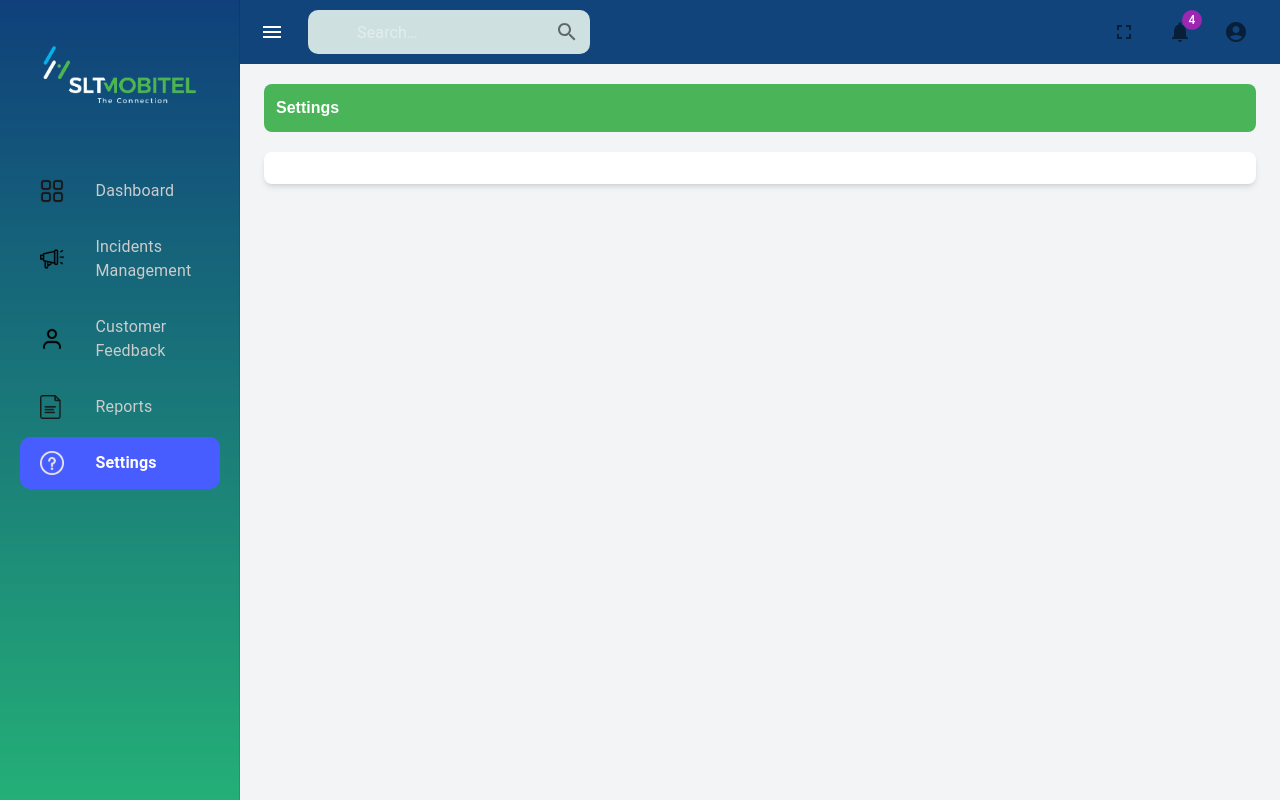
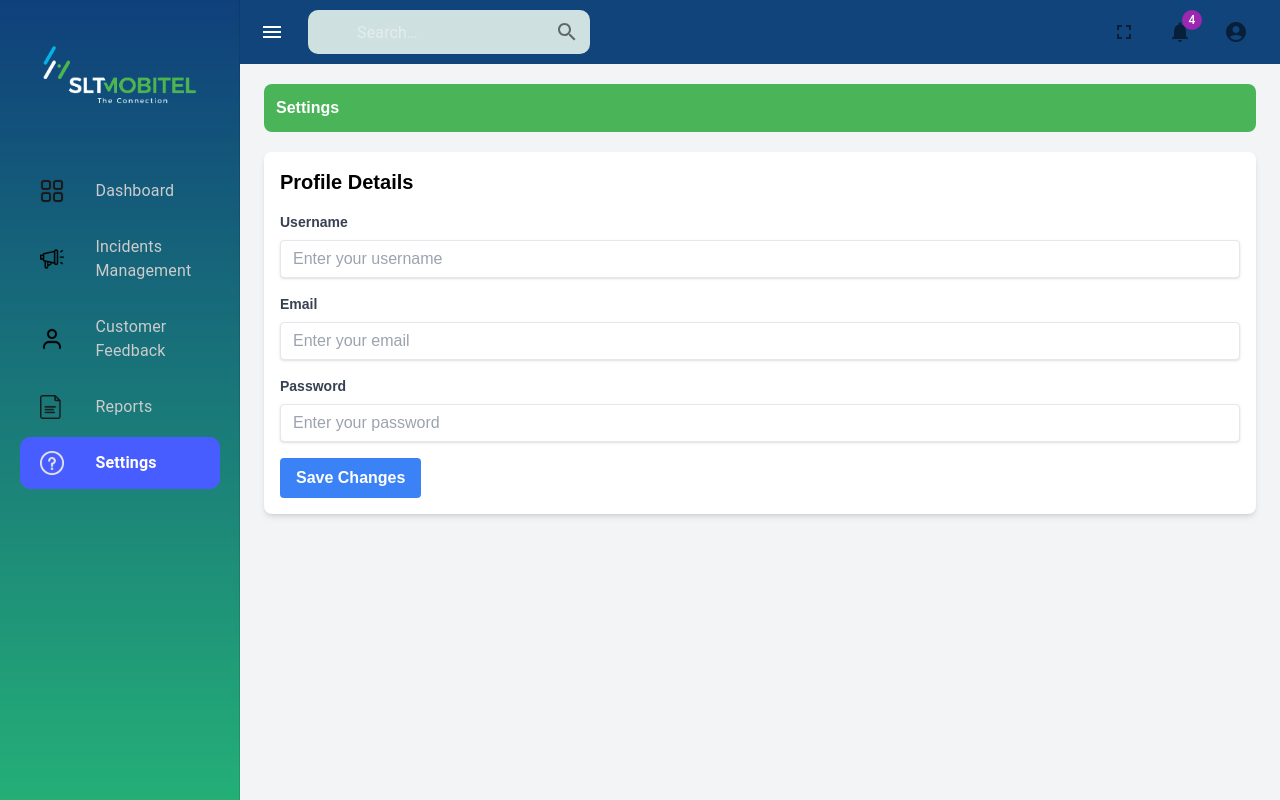
Before and after one commit to LasandiRandini/Incident_management_system, a React (Vite) app: page /settings in a window 1280 px wide. Built offline with nearby package versions, Linux system fonts and the light colour scheme.

Commit message:
Update settings.jsx

```diff
--- a/src/pages/settings.jsx
+++ b/src/pages/settings.jsx
@@ -32,7 +32,50 @@
         </div>
 
         <div className="bg-white shadow-md rounded-lg p-4">
-
+            <div>
+                <h2 className="text-xl font-bold mb-4">Profile Details</h2>
+                <div className="mb-4">
+                    <label className="block text-gray-700 text-sm font-bold mb-2" htmlFor="username">
+                        Username
+                    </label>
+                    <input
+                        className="shadow appearance-none border rounded w-full py-2 px-3 text-gray-700 leading-tight focus:outline-none focus:shadow-outline"
+                        id="username"
+                        type="text"
+                        placeholder="Enter your username"
+                    />
+                </div>
+                <div className="mb-4">
+                    <label className="block text-gray-700 text-sm font-bold mb-2" htmlFor="email">
+                        Email
+                    </label>
+                    <input
+                        className="shadow appearance-none border rounded w-full py-2 px-3 text-gray-700 leading-tight focus:outline-none focus:shadow-outline"
+                        id="email"
+                        type="email"
+                        placeholder="Enter your email"
+                    />
+                </div>
+                <div className="mb-4">
+                    <label className="block text-gray-700 text-sm font-bold mb-2" htmlFor="password">
+                        Password
+                    </label>
+                    <input
+                        className="shadow appearance-none border rounded w-full py-2 px-3 text-gray-700 leading-tight focus:outline-none focus:shadow-outline"
+                        id="password"
+                        type="password"
+                        placeholder="Enter your password"
+                    />
+                </div>
+                <div className="flex items-center justify-between">
+                    <button
+                        className="bg-blue-500 hover:bg-blue-700 text-white font-bold py-2 px-4 rounded focus:outline-none focus:shadow-outline"
+                        type="button"
+                    >
+                        Save Changes
+                    </button>
+                </div>
+            </div>
 
 
         </div>
```
